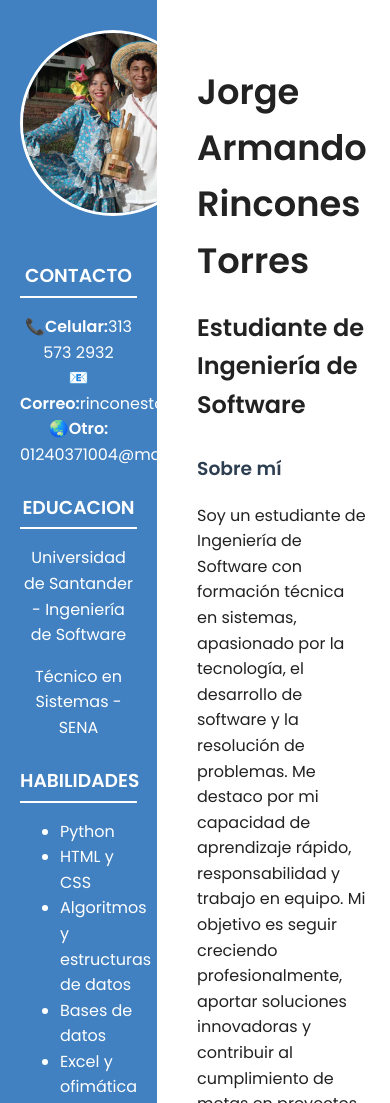
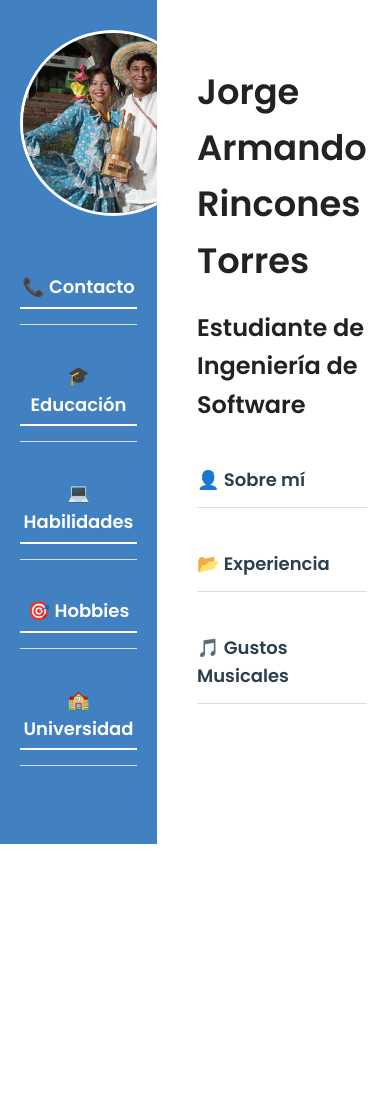
Before and after one commit to THEJorgitoRT/Mi-Curriculum, a website built with webpack: page index.html in a window 390 px wide. Shown: the top 1103 px of the page. After the commit the page ends 844 px from the top, so only its background shows below. Built offline with nearby package versions, Linux system fonts and the light colour scheme.

Commit message:
Vincular

```diff
--- a/css/style.css
+++ b/css/style.css
@@ -307,7 +307,7 @@ body {
 
 /* Columna derecha (blanca) */
 .lado-derecho {
-  background-color: #fff;
+  background-color: #ffffff;
   width: 70%;
   padding: 40px;
 }
@@ -367,3 +367,34 @@ body {
 .music-card a:hover {
   color: #589fe7; /* 👈 verde estilo Spotify */
 }
+
+.collapsible {
+  margin-bottom: 15px;
+  border-bottom: 1px solid #ddd;
+}
+
+.collapsible-title {
+  margin: 0;
+  padding: 12px 0;
+  font-size: 18px;
+  font-weight: 600;
+  cursor: pointer;
+  transition: color 0.3s;
+}
+
+.collapsible-title:hover {
+  color: #0077ff;
+}
+
+.collapsible-content {
+  max-height: 0;
+  overflow: hidden;
+  opacity: 0;
+  transition: max-height 0.5s ease, opacity 0.5s ease;
+}
+
+.collapsible.active .collapsible-content {
+  max-height: 500px; /* ajusta según tu contenido */
+  opacity: 1;
+  padding: 8px 0;
+}
--- a/index.html
+++ b/index.html
@@ -7,43 +7,34 @@
   <title>Mi Curriculum</title>
   <link href="https://fonts.googleapis.com/css2?family=Poppins:wght@300;400;600&display=swap" rel="stylesheet">
   <link rel="stylesheet" href="css/style.css">
-  <meta name="description" content="">
-
-  <meta property="og:title" content="">
-  <meta property="og:type" content="">
-  <meta property="og:url" content="">
-  <meta property="og:image" content="">
-  <meta property="og:image:alt" content="">
-
-  <link rel="icon" href="/favicon.ico" sizes="any">
-  <link rel="icon" href="/icon.svg" type="image/svg+xml">
-  <link rel="apple-touch-icon" href="icon.png">
-
-  <link rel="manifest" href="site.webmanifest">
-  <meta name="theme-color" content="#fafafa">
 </head>
 
 <body>
 <div class="lado-izquierdo">
   <img src="mi%20foto.png" alt="Mi foto">
 
-  <div class="Contact">
-    <h3>CONTACTO</h3>
+  <div class="collapsible">
+    <h3 class="collapsible-title">📞 Contacto</h3>
+    <div class="collapsible-content Contact">
       <p>
         <b>📞Celular:</b>313 573 2932<br>
         <b>📧Correo:</b>rinconestorresjorgearmando<br>
         <b>🌏Otro:</b> 01240371004@mail.udes.edu.co <br>
       </p>
     </div>
+  </div>
 
-  <div class="Educacion">
-    <h3>EDUCACION</h3>
+  <div class="collapsible">
+    <h3 class="collapsible-title">🎓 Educación</h3>
+    <div class="collapsible-content Educacion">
       <p>Universidad de Santander - Ingeniería de Software</p>
       <p>Técnico en Sistemas - SENA</p>
     </div>
+  </div>
 
-  <div class="My-Skills">
-    <h3>HABILIDADES</h3>
+  <div class="collapsible">
+    <h3 class="collapsible-title">💻 Habilidades</h3>
+    <div class="collapsible-content My-Skills">
       <ul>
         <li>Python</li>
         <li>HTML y CSS</li>
@@ -52,9 +43,11 @@
         <li>Excel y ofimática</li>
       </ul>
     </div>
+  </div>
 
-  <div class="My-Hobbies">
-    <h3>HOBBIES</h3>
+  <div class="collapsible">
+    <h3 class="collapsible-title">🎯 Hobbies</h3>
+    <div class="collapsible-content My-Hobbies">
       <ul>
         <li>Voleibol</li>
         <li>Videojuegos</li>
@@ -62,8 +55,13 @@
         <li>Música y amigos</li>
       </ul>
     </div>
-  <div class="Universidad">
+  </div>
+
+  <div class="collapsible">
+    <h3 class="collapsible-title">🏫 Universidad</h3>
+    <div class="collapsible-content Universidad">
       <h3>Universidad De Santander</h3>
+    </div>
   </div>
 </div>
 
@@ -71,20 +69,25 @@
   <h1>Jorge Armando Rincones Torres</h1>
   <h2>Estudiante de Ingeniería de Software</h2>
 
-  <div class="Sobre-Mi">
-    <h3>Sobre mí</h3>
+  <div class="collapsible">
+    <h3 class="collapsible-title">👤 Sobre mí</h3>
+    <div class="collapsible-content Sobre-Mi">
       <p>
         Soy un estudiante de Ingeniería de Software con formación técnica en sistemas, apasionado por la tecnología, el desarrollo de software y la resolución de problemas. Me destaco por mi capacidad de aprendizaje rápido, responsabilidad y trabajo en equipo. Mi objetivo es seguir creciendo profesionalmente, aportar soluciones innovadoras y contribuir al cumplimiento de metas en proyectos tecnológicos.
       </p>
     </div>
+  </div>
 
-  <div class="Experiencia">
-    <h3>Experiencia</h3>
+  <div class="collapsible">
+    <h3 class="collapsible-title">📂 Experiencia</h3>
+    <div class="collapsible-content Experiencia">
       <p>Proyectos académicos en programación, simulaciones y desarrollo de aplicaciones.</p>
     </div>
+  </div>
 
-  <div class="music-section">
-    <h3>Mis Gustos Musicales</h3><br>
+  <div class="collapsible">
+    <h3 class="collapsible-title">🎵 Gustos Musicales</h3>
+    <div class="collapsible-content music-section">
       <div class="music-grid">
         <div class="music-card">
           <a href="https://open.spotify.com/artist/3TVXtAsR1Inumwj472S9r4?si=Vr-3kCYpTnil6J1PYGBawA">
@@ -139,12 +142,10 @@
             <img src="https://i.scdn.co/image/ab6761610000e5ebab47d8dae2b24f5afe7f9d38" alt="Imagine Dragons">
             <p>Imagine Dragons</p>
         </div>
-
       </div>
     </div>
-
   </div>
+</div>
+<script src="app.js"></script>
 </body>
-
-
 </html>
--- a/js/app.js
+++ b/js/app.js
@@ -0,0 +1,13 @@
+document.querySelectorAll('.collapsible-title').forEach(title => {
+  title.addEventListener('click', () => {
+    const parent = title.parentElement;
+
+    // Cierra otras secciones si quieres efecto acordeón:
+    document.querySelectorAll('.collapsible').forEach(c => {
+      if (c !== parent) c.classList.remove('active');
+    });
+
+    // Alterna la actual
+    parent.classList.toggle('active');
+  });
+});
```
Lines whose indentation alone changed are shown as unchanged.
